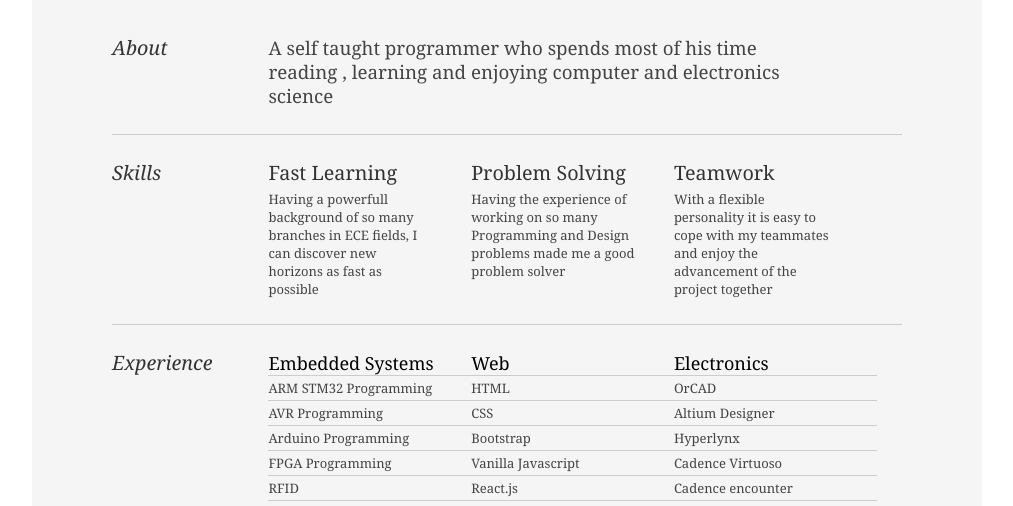
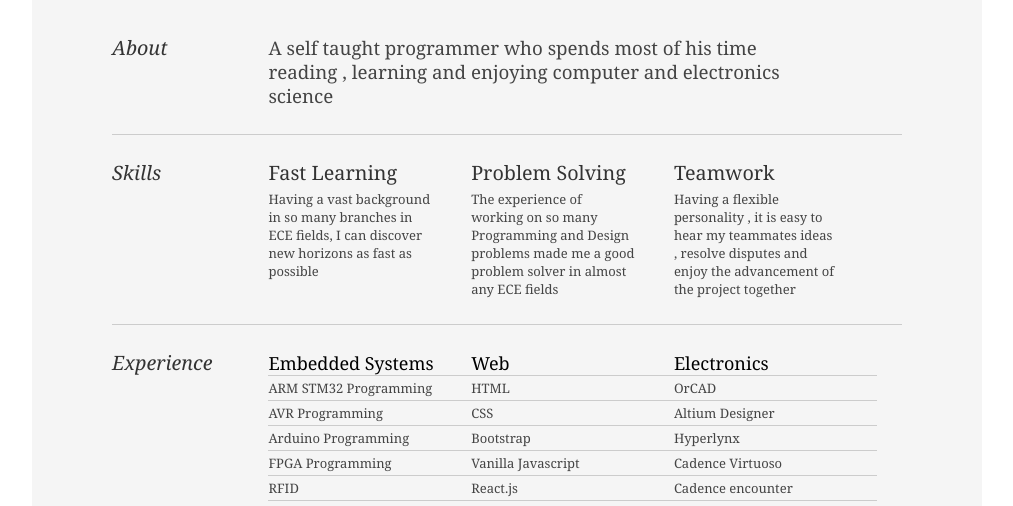
Before and after one commit to seidiv/seidiv.github.io, a plain HTML site: page index.html in a window 1280 px wide. Shown: the part 283-789 px from the top of the page, without its empty margins (133-1146 px from the left). Drawn offline with nearby package versions, Linux system fonts and the light colour scheme.

Commit message:
Fix grammar bugs !

```diff
--- a/index.html
+++ b/index.html
@@ -64,17 +64,17 @@
 
 								<div class="talent">
 									<h2>Fast Learning</h2>
-									<p>Having a powerfull background of so many branches in ECE fields, I can discover new horizons as fast as possible</p>
+									<p>Having a vast background in so many branches in ECE fields, I can discover new horizons as fast as possible</p>
 								</div>
 
 								<div class="talent">
 									<h2>Problem Solving</h2>
-									<p>Having the experience of working on so many Programming and Design problems made me a good problem solver</p>
+									<p>The experience of working on so many Programming and Design problems made me a good problem solver in almost any ECE fields</p>
 								</div>
 
 								<div class="talent">
 									<h2>Teamwork</h2>
-									<p>With a flexible personality it is easy to cope with my teammates and enjoy the advancement of the project together</p>
+									<p>Having a flexible personality , it is easy to hear my teammates ideas , resolve disputes and enjoy the advancement of the project together</p>
 								</div>
 						</div>
 					</div><!--// .yui-gf -->
```
